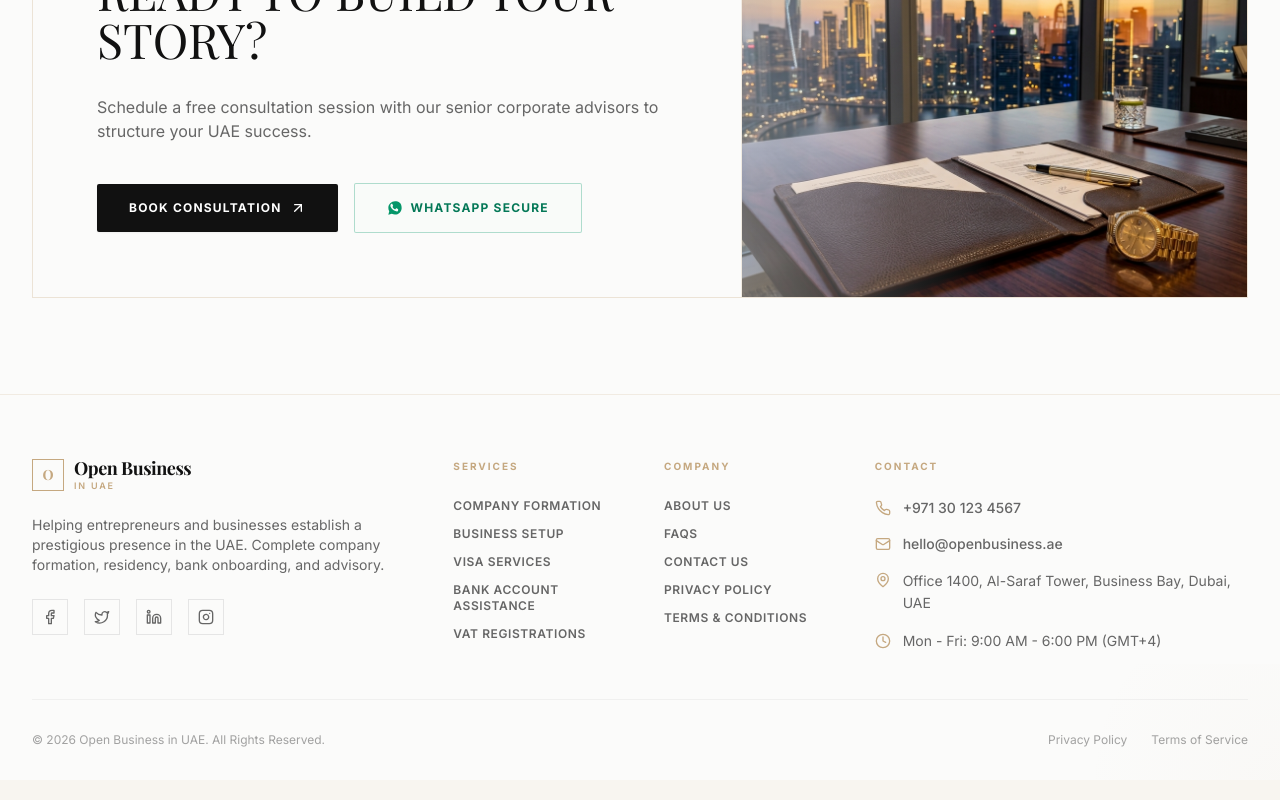
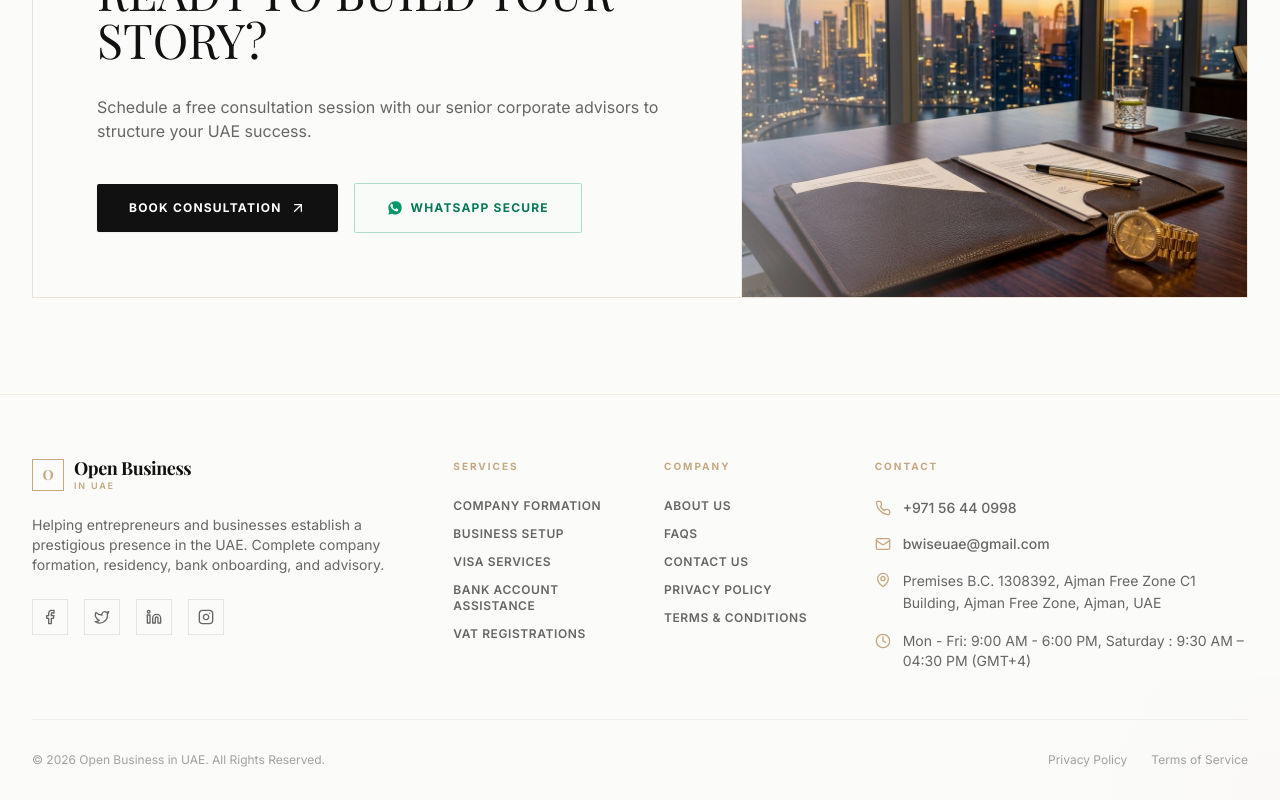
Before and after one commit to sandip15sss/open-business-uae, a Next.js app: page /about in a window 1280 px wide. Shown: the part 5800-6600 px from the top of the page. Built offline with nearby package versions, Linux system fonts and the light colour scheme; a web font is replaced by a local one.

Commit message:
contact info and faqs updated

```diff
--- a/src/app/contact/page.tsx
+++ b/src/app/contact/page.tsx
@@ -378,9 +378,9 @@ export default function ContactPage() {
                 {/* Telephone */}
                 <ContactCard
                   title="Direct Telephone Desk"
-                  value="+971 30 123 4567"
+                  value="+971 56 44 0998"
                   subtext="Available Mon-Fri, 9am - 6pm (GMT+4)"
-                  href="tel:+971301234567"
+                  href="tel:+971 56 44 0998"
                   icon={Phone}
                   delay={0.1}
                 />
@@ -388,7 +388,7 @@ export default function ContactPage() {
                 {/* Email */}
                 <ContactCard
                   title="Official Email"
-                  value="sandipsawant0107@gmail.com"
+                  value="bwiseuae@gmail.com"
                   subtext="Average client response speed: 2 hours"
                   href="mailto:sandipsawant0107@gmail.com"
                   icon={Mail}
@@ -398,8 +398,8 @@ export default function ContactPage() {
                 {/* Address */}
                 <ContactCard
                   title="Dubai HQ Address"
-                  value="Office 1400, Al-Saraf Tower"
-                  subtext="Business Bay, Dubai, United Arab Emirates"
+                  value=" Premises B.C. 1308392"
+                  subtext="Ajman Free Zone C1 Building, Ajman Free Zone, Ajman, UAE"
                   icon={MapPin}
                   delay={0.2}
                 />
@@ -408,7 +408,7 @@ export default function ContactPage() {
                 <ContactCard
                   title="Corporate Office Hours"
                   value="Mon - Fri: 9:00 AM - 6:00 PM"
-                  subtext="Closed on Saturday, Sunday & UAE public holidays"
+                  subtext="Saturday : 9:30 AM – 04:30 PM (UTC +04:00)"
                   icon={Clock}
                   delay={0.25}
                 />
@@ -416,9 +416,9 @@ export default function ContactPage() {
                 {/* WhatsApp */}
                 <ContactCard
                   title="Instant WhatsApp Hotline"
-                  value="+971 30 123 4567"
+                  value="+971 56 44 0998 "
                   subtext="Chat securely with client managers 24/7"
-                  href="https://wa.me/971301234567"
+                  href="https://wa.me/97156440998"
                   icon={WhatsAppIcon}
                   delay={0.3}
                   alignCenter={true}
@@ -455,7 +455,7 @@ export default function ContactPage() {
               </div>
               <div className="space-y-2">
                 <h3 className="font-serif text-2xl font-normal text-charcoal uppercase tracking-tight">
-                  Al-Saraf Tower, Business Bay
+                  Premises B.C. 1308392, Ajman Free Zone C1 Building
                 </h3>
                 <p className="font-sans text-sm text-slate-grey max-w-md">
                   Coordinates: 25.1856° N, 55.2726° E. Centrally located right next to Business Bay Metro Station, Business Bay Canal, Dubai.
--- a/src/app/faq/page.tsx
+++ b/src/app/faq/page.tsx
@@ -38,7 +38,7 @@ const faqItems = [
   // Business Licensing
   {
     question: "How long does it take to obtain a trade license in Dubai?",
-    answer: "The duration depends on the jurisdiction. Certain Freezone licenses (such as IFZA or Meydan) can be issued in as little as 24 to 48 hours. Mainland commercial licenses typically take between 3 to 5 business days, pending external approvals from governmental departments.",
+    answer: "Mainland as well in some activities provide license in 2 working days.. Certain freezone license (Such as Ajman, Rakez, Shams, Ifza meydan) can be issued as 24 to 48 hours",
     category: "Business Licensing",
   },
   {
@@ -65,7 +65,7 @@ const faqItems = [
   },
   {
     question: "How long does it take to activate a corporate bank account?",
-    answer: "Onboarding timelines range from 2 to 4 weeks depending on the business activities, corporate structure (single shareholder vs. holding structure), and AML (Anti-Money Laundering) background screening policies of the chosen banking institution.",
+    answer: "Onboarding timelines range from 5 to 8 working days depending upon the business activities.. in some cases it takes 12 to 15 working days for high risk activities",
     category: "Banking",
   },
   // VAT & Tax
--- a/src/components/CTASection.tsx
+++ b/src/components/CTASection.tsx
@@ -58,7 +58,7 @@ export default function CTASection({
               </Link>
 
               <a
-                href="https://wa.me/971301234567"
+                href="https://wa.me/97156440998"
                 target="_blank"
                 rel="noopener noreferrer"
                 className="border border-emerald-600/30 text-emerald-700 bg-emerald-50/10 hover:bg-emerald-600 hover:text-white font-sans font-bold text-xs tracking-widest uppercase px-8 py-4 rounded-sm transition-all duration-300 flex items-center justify-center gap-2 group"
--- a/src/components/Footer.tsx
+++ b/src/components/Footer.tsx
@@ -109,25 +109,25 @@ export default function Footer() {
             <ul className="space-y-4 font-sans text-xs sm:text-sm text-slate-grey">
               <li className="flex items-start gap-3">
                 <Phone className="w-4 h-4 text-champagne-gold flex-shrink-0 mt-0.5" />
-                <a href="tel:+971301234567" className="hover:text-champagne-gold transition-colors font-medium">
-                  +971 30 123 4567
+                <a href="tel:+97156440998" className="hover:text-champagne-gold transition-colors font-medium">
+                  +971 56 44 0998
                 </a>
               </li>
               <li className="flex items-start gap-3">
                 <Mail className="w-4 h-4 text-champagne-gold flex-shrink-0 mt-0.5" />
                 <a href="mailto:hello@openbusiness.ae" className="hover:text-champagne-gold transition-colors font-medium">
-                  hello@openbusiness.ae
+                  bwiseuae@gmail.com
                 </a>
               </li>
               <li className="flex items-start gap-3">
                 <MapPin className="w-4 h-4 text-champagne-gold flex-shrink-0 mt-0.5" />
                 <span className="leading-relaxed">
-                  Office 1400, Al-Saraf Tower, Business Bay, Dubai, UAE
+                  Premises B.C. 1308392, Ajman Free Zone C1 Building, Ajman Free Zone, Ajman, UAE
                 </span>
               </li>
               <li className="flex items-start gap-3">
                 <Clock className="w-4 h-4 text-champagne-gold flex-shrink-0 mt-0.5" />
-                <span>Mon - Fri: 9:00 AM - 6:00 PM (GMT+4)</span>
+                <span>Mon - Fri: 9:00 AM - 6:00 PM, Saturday : 9:30 AM – 04:30 PM (GMT+4)</span>
               </li>
             </ul>
           </div>
```
